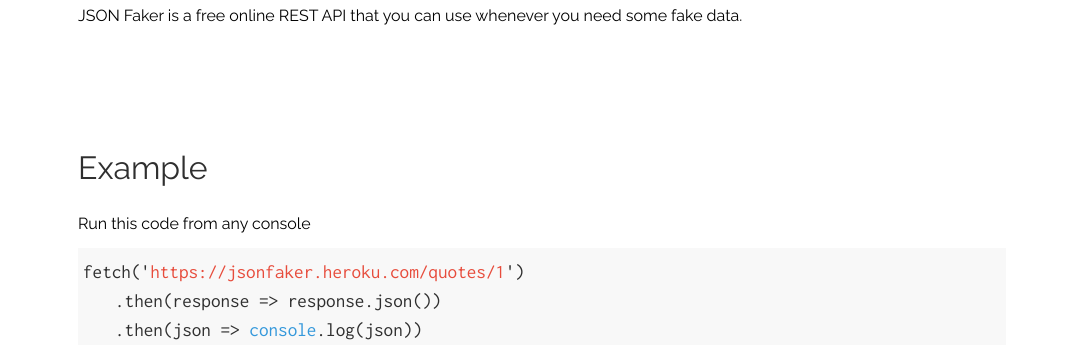
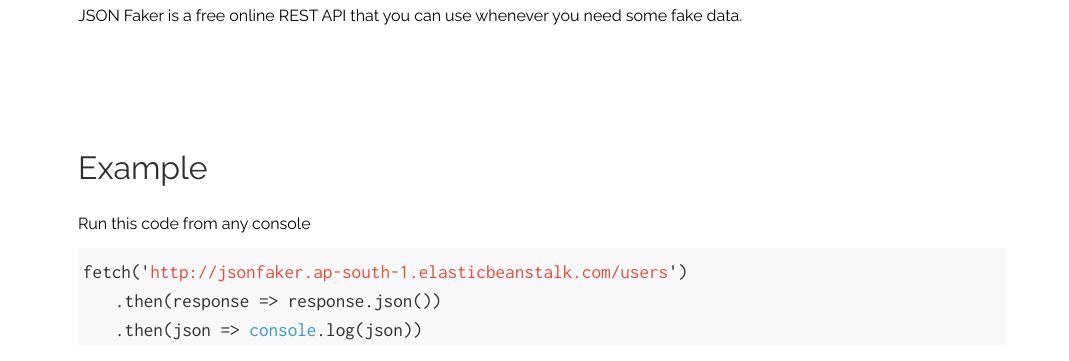
Before and after one commit to bijaydas/jsonfaker, a website: page public/index.html in a window 1280 px wide. Shown: the part 591-952 px from the top of the page, without its empty margins (98-1167 px from the left). Drawn offline with Linux system fonts and the light colour scheme.

Commit message:
Updated api link to Elastic Beans

```diff
--- a/public/index.html
+++ b/public/index.html
@@ -47,7 +47,7 @@
 
                 <div class="js-code">
                     <div class="code-row">
-                        fetch('<span class="font-code-red">https://jsonfaker.heroku.com/quotes/1</span>')
+                        fetch('<span class="font-code-red">http://jsonfaker.ap-south-1.elasticbeanstalk.com/users</span>')
                     </div>
                     <div class="code-row tab-4">
                         .then(response => response.json())
```
